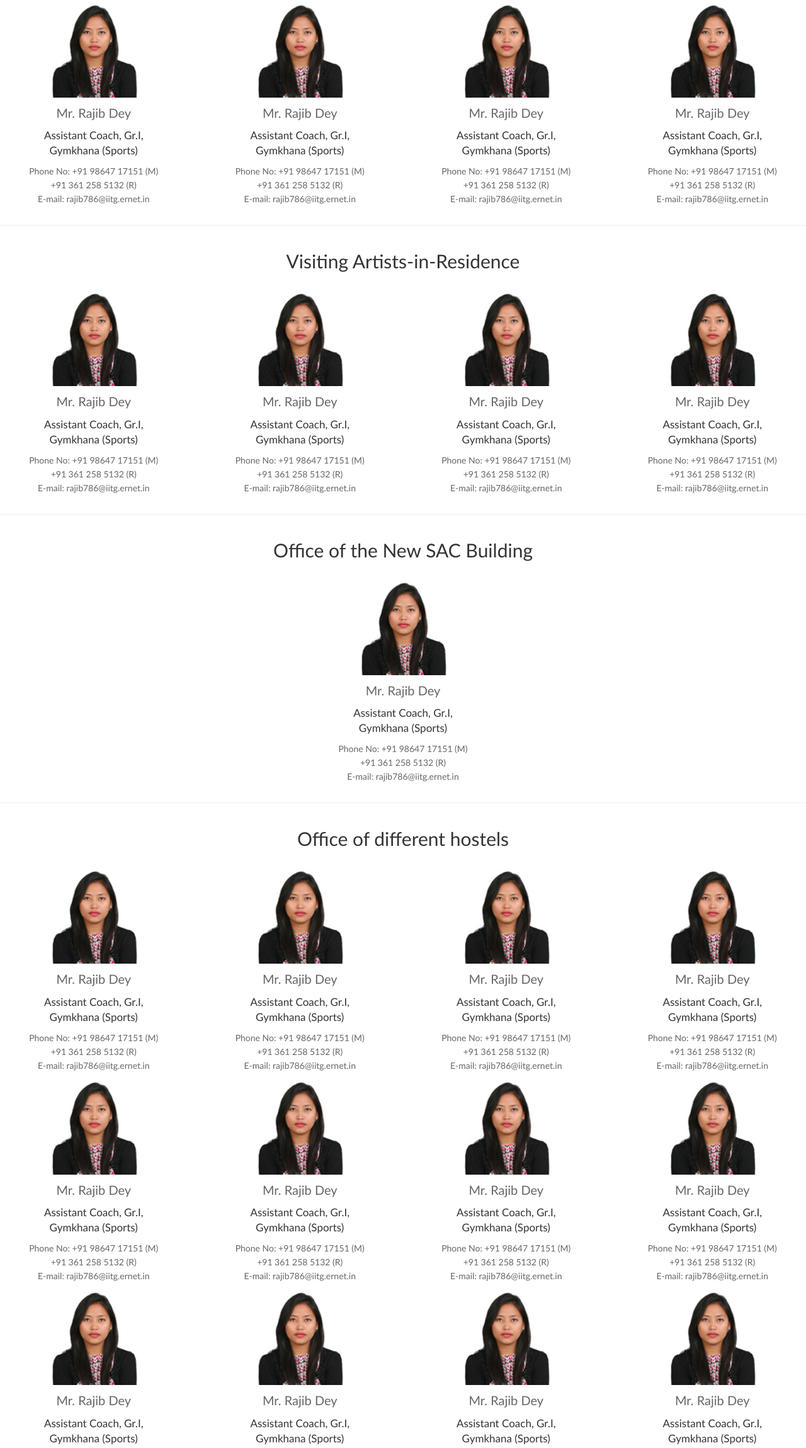
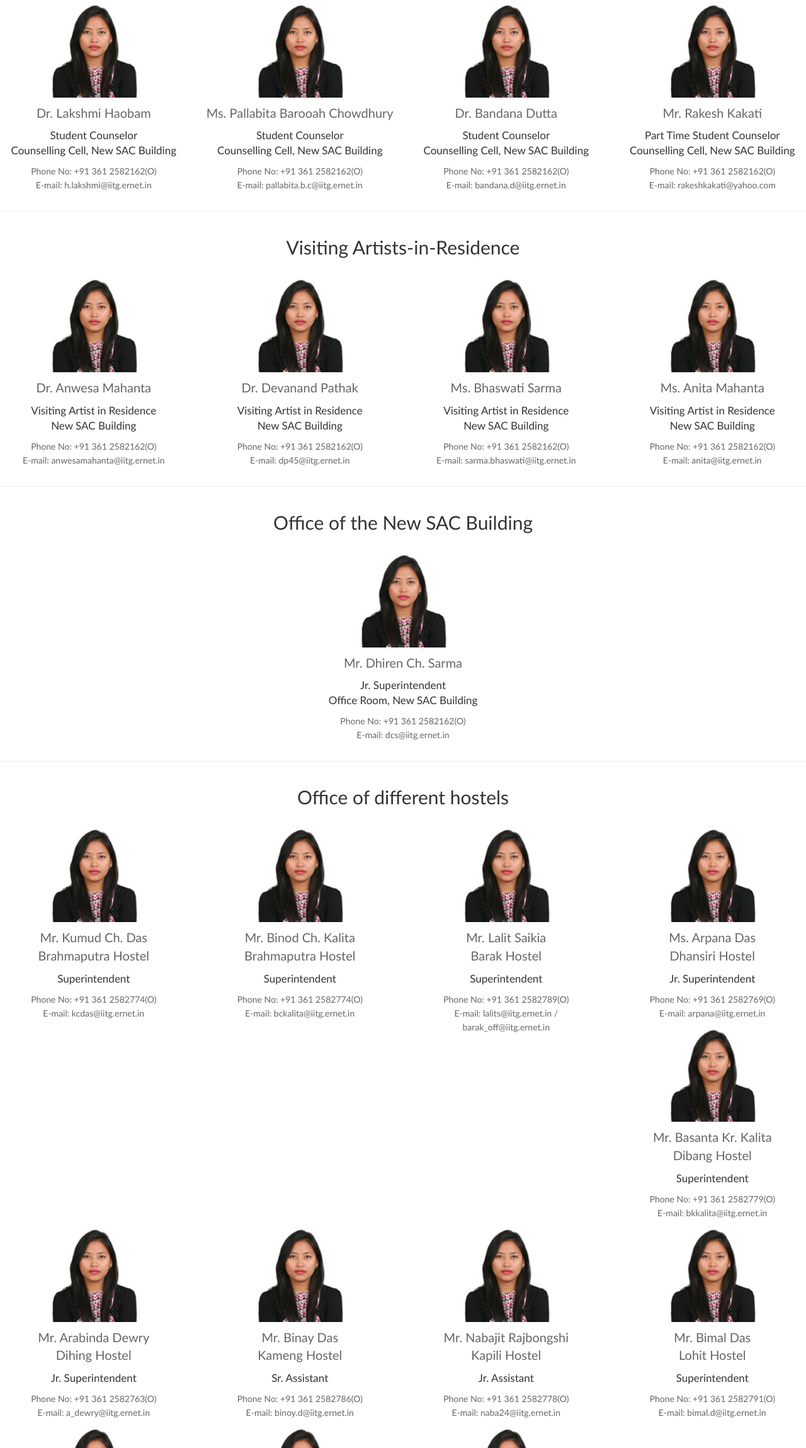
Before and after one commit to Rishav1/NSS_Student_affairs, a plain HTML site: page people.htm in a window 1280 px wide. Shown: the part 2584-4883 px from the top of the page at 63% size. Drawn offline with nearby package versions, Linux system fonts and the light colour scheme.

Commit message:
peoples updated

```diff
--- a/people.htm
+++ b/people.htm
@@ -415,34 +415,34 @@ a:link{
 <div class="row" style="text-align:center;margin-top:20px;">
       <div class=" col-sm-3"style="text-align:center;">
             <img class="img-responsive" src="images/ruthi_117x127.jpg" height="170px" width="140px" style="margin-bottom:10px" />
-            <p class="peoplehead">Mr. Rajib Dey</p>
-            <p class="peopledesig">Assistant Coach, Gr.I,<br>Gymkhana (Sports)</p>
-            <p class="peoplecontact"> Phone No: +91 98647 17151 (M)<br>+91 361 258 5132 (R)<br>
-                                      E-mail: rajib786@iitg.ernet.in<br>
+            <p class="peoplehead">Dr. Lakshmi Haobam</p>
+            <p class="peopledesig">Student Counselor<br>Counselling Cell, New SAC Building</p>
+            <p class="peoplecontact"> Phone No: +91 361 2582162(O)<br>
+                                      E-mail: h.lakshmi@iitg.ernet.in<br>
                                 </p>
       </div>
       <div class=" col-sm-3"style="text-align:center;">
             <img class="img-responsive" src="images/ruthi_117x127.jpg" height="170px" width="140px" style="margin-bottom:10px" />
-            <p class="peoplehead">Mr. Rajib Dey</p>
-            <p class="peopledesig">Assistant Coach, Gr.I,<br>Gymkhana (Sports)</p>
-            <p class="peoplecontact"> Phone No: +91 98647 17151 (M)<br>+91 361 258 5132 (R)<br>
-                                      E-mail: rajib786@iitg.ernet.in<br>
+            <p class="peoplehead">Ms. Pallabita Barooah Chowdhury</p>
+            <p class="peopledesig">Student Counselor<br>Counselling Cell, New SAC Building</p>
+            <p class="peoplecontact"> Phone No: +91 361 2582162(O)<br>
+                                      E-mail: pallabita.b.c@iitg.ernet.in<br>
                                 </p>
       </div>
       <div class=" col-sm-3"style="text-align:center;">
             <img class="img-responsive" src="images/ruthi_117x127.jpg" height="170px" width="140px" style="margin-bottom:10px" />
-            <p class="peoplehead">Mr. Rajib Dey</p>
-            <p class="peopledesig">Assistant Coach, Gr.I,<br>Gymkhana (Sports)</p>
-            <p class="peoplecontact"> Phone No: +91 98647 17151 (M)<br>+91 361 258 5132 (R)<br>
-                                      E-mail: rajib786@iitg.ernet.in<br>
+            <p class="peoplehead">Dr. Bandana Dutta</p>
+            <p class="peopledesig">Student Counselor<br>Counselling Cell, New SAC Building</p>
+            <p class="peoplecontact"> Phone No: +91 361 2582162(O)<br>
+                                      E-mail: bandana.d@iitg.ernet.in<br>
                                 </p>
       </div>
       <div class=" col-sm-3"style="text-align:center;">
             <img class="img-responsive" src="images/ruthi_117x127.jpg" height="170px" width="140px" style="margin-bottom:10px" />
-            <p class="peoplehead">Mr. Rajib Dey</p>
-            <p class="peopledesig">Assistant Coach, Gr.I,<br>Gymkhana (Sports)</p>
-            <p class="peoplecontact"> Phone No: +91 98647 17151 (M)<br>+91 361 258 5132 (R)<br>
-                                      E-mail: rajib786@iitg.ernet.in<br>
+            <p class="peoplehead">Mr. Rakesh Kakati</p>
+            <p class="peopledesig">Part Time Student Counselor<br>Counselling Cell, New SAC Building</p>
+            <p class="peoplecontact"> Phone No: +91 361 2582162(O)<br>
+                                      E-mail: rakeshkakati@yahoo.com<br>
                                 </p>
       </div>
 
@@ -458,34 +458,34 @@ a:link{
 <div class="row" style="text-align:center;margin-top:20px;">
       <div class=" col-sm-3"style="text-align:center;">
             <img class="img-responsive" src="images/ruthi_117x127.jpg" height="170px" width="140px" style="margin-bottom:10px" />
-            <p class="peoplehead">Mr. Rajib Dey</p>
-            <p class="peopledesig">Assistant Coach, Gr.I,<br>Gymkhana (Sports)</p>
-            <p class="peoplecontact"> Phone No: +91 98647 17151 (M)<br>+91 361 258 5132 (R)<br>
-                                      E-mail: rajib786@iitg.ernet.in<br>
+            <p class="peoplehead">Dr. Anwesa Mahanta</p>
+            <p class="peopledesig">Visiting Artist in Residence<br>New SAC Building</p>
+            <p class="peoplecontact"> Phone No: +91 361 2582162(O)<br>
+                                      E-mail: anwesamahanta@iitg.ernet.in<br>
                                 </p>
       </div>
       <div class=" col-sm-3"style="text-align:center;">
             <img class="img-responsive" src="images/ruthi_117x127.jpg" height="170px" width="140px" style="margin-bottom:10px" />
-            <p class="peoplehead">Mr. Rajib Dey</p>
-            <p class="peopledesig">Assistant Coach, Gr.I,<br>Gymkhana (Sports)</p>
-            <p class="peoplecontact"> Phone No: +91 98647 17151 (M)<br>+91 361 258 5132 (R)<br>
-                                      E-mail: rajib786@iitg.ernet.in<br>
+            <p class="peoplehead">Dr. Devanand Pathak</p>
+            <p class="peopledesig">Visiting Artist in Residence<br>New SAC Building</p>
+            <p class="peoplecontact"> Phone No: +91 361 2582162(O)<br>
+                                      E-mail: dp45@iitg.ernet.in<br>
                                 </p>
       </div>
       <div class=" col-sm-3"style="text-align:center;">
             <img class="img-responsive" src="images/ruthi_117x127.jpg" height="170px" width="140px" style="margin-bottom:10px" />
-            <p class="peoplehead">Mr. Rajib Dey</p>
-            <p class="peopledesig">Assistant Coach, Gr.I,<br>Gymkhana (Sports)</p>
-            <p class="peoplecontact"> Phone No: +91 98647 17151 (M)<br>+91 361 258 5132 (R)<br>
-                                      E-mail: rajib786@iitg.ernet.in<br>
+            <p class="peoplehead">Ms. Bhaswati Sarma</p>
+            <p class="peopledesig">Visiting Artist in Residence<br>New SAC Building</p>
+            <p class="peoplecontact"> Phone No: +91 361 2582162(O)<br>
+                                      E-mail: sarma.bhaswati@iitg.ernet.in<br>
                                 </p>
       </div>
       <div class=" col-sm-3"style="text-align:center;">
             <img class="img-responsive" src="images/ruthi_117x127.jpg" height="170px" width="140px" style="margin-bottom:10px" />
-            <p class="peoplehead">Mr. Rajib Dey</p>
-            <p class="peopledesig">Assistant Coach, Gr.I,<br>Gymkhana (Sports)</p>
-            <p class="peoplecontact"> Phone No: +91 98647 17151 (M)<br>+91 361 258 5132 (R)<br>
-                                      E-mail: rajib786@iitg.ernet.in<br>
+            <p class="peoplehead">Ms. Anita Mahanta</p>
+            <p class="peopledesig">Visiting Artist in Residence<br>New SAC Building</p>
+            <p class="peoplecontact"> Phone No: +91 361 2582162(O)<br>
+                                      E-mail: anita@iitg.ernet.in<br>
                                 </p>
       </div>
 
@@ -504,10 +504,10 @@ a:link{
 <div class="col-md-4  col-sm-4"></div>
 <div class=" col-sm-4"style="text-align:center;">
             <img class="img-responsive" src="images/ruthi_117x127.jpg" height="170px" width="140px" style="margin-bottom:10px" />
-            <p class="peoplehead">Mr. Rajib Dey</p>
-            <p class="peopledesig">Assistant Coach, Gr.I,<br>Gymkhana (Sports)</p>
-            <p class="peoplecontact"> Phone No: +91 98647 17151 (M)<br>+91 361 258 5132 (R)<br>
-                                      E-mail: rajib786@iitg.ernet.in<br>
+            <p class="peoplehead">Mr. Dhiren Ch. Sarma</p>
+            <p class="peopledesig">Jr. Superintendent<br>Office Room, New SAC Building</p>
+            <p class="peoplecontact"> Phone No: +91 361 2582162(O)<br>
+                                      E-mail: dcs@iitg.ernet.in<br>
                                 </p>
       </div>
 <div class="col-md-4  col-sm-4"></div>
@@ -524,114 +524,114 @@ a:link{
 <div class="row" style="text-align:center;margin-top:20px;">
       <div class=" col-sm-3"style="text-align:center;">
             <img class="img-responsive" src="images/ruthi_117x127.jpg" height="170px" width="140px" style="margin-bottom:10px" />
-            <p class="peoplehead">Mr. Rajib Dey</p>
-            <p class="peopledesig">Assistant Coach, Gr.I,<br>Gymkhana (Sports)</p>
-            <p class="peoplecontact"> Phone No: +91 98647 17151 (M)<br>+91 361 258 5132 (R)<br>
-                                      E-mail: rajib786@iitg.ernet.in<br>
+            <p class="peoplehead">Mr. Kumud Ch. Das<br>Brahmaputra Hostel</p>
+            <p class="peopledesig">Superintendent</p>
+            <p class="peoplecontact"> Phone No: +91 361 2582774(O)<br>
+                                      E-mail: kcdas@iitg.ernet.in<br>
                                 </p>
       </div>
       <div class=" col-sm-3"style="text-align:center;">
             <img class="img-responsive" src="images/ruthi_117x127.jpg" height="170px" width="140px" style="margin-bottom:10px" />
-            <p class="peoplehead">Mr. Rajib Dey</p>
-            <p class="peopledesig">Assistant Coach, Gr.I,<br>Gymkhana (Sports)</p>
-            <p class="peoplecontact"> Phone No: +91 98647 17151 (M)<br>+91 361 258 5132 (R)<br>
-                                      E-mail: rajib786@iitg.ernet.in<br>
+            <p class="peoplehead">Mr. Binod Ch. Kalita<br>Brahmaputra Hostel</p>
+            <p class="peopledesig">Superintendent</p>
+            <p class="peoplecontact"> Phone No: +91 361 2582774(O)<br>
+                                      E-mail: bckalita@iitg.ernet.in<br>
                                 </p>
       </div>
       <div class=" col-sm-3"style="text-align:center;">
             <img class="img-responsive" src="images/ruthi_117x127.jpg" height="170px" width="140px" style="margin-bottom:10px" />
-            <p class="peoplehead">Mr. Rajib Dey</p>
-            <p class="peopledesig">Assistant Coach, Gr.I,<br>Gymkhana (Sports)</p>
-            <p class="peoplecontact"> Phone No: +91 98647 17151 (M)<br>+91 361 258 5132 (R)<br>
-                                      E-mail: rajib786@iitg.ernet.in<br>
+            <p class="peoplehead">Mr. Lalit Saikia<br>Barak Hostel</p>
+            <p class="peopledesig">Superintendent</p>
+            <p class="peoplecontact"> Phone No: +91 361 2582789(O)<br>
+                                      E-mail: lalits@iitg.ernet.in / barak_off@iitg.ernet.in<br>
                                 </p>
       </div>
       <div class=" col-sm-3"style="text-align:center;">
             <img class="img-responsive" src="images/ruthi_117x127.jpg" height="170px" width="140px" style="margin-bottom:10px" />
-            <p class="peoplehead">Mr. Rajib Dey</p>
-            <p class="peopledesig">Assistant Coach, Gr.I,<br>Gymkhana (Sports)</p>
-            <p class="peoplecontact"> Phone No: +91 98647 17151 (M)<br>+91 361 258 5132 (R)<br>
-                                      E-mail: rajib786@iitg.ernet.in<br>
+            <p class="peoplehead">Ms. Arpana Das<br>Dhansiri Hostel</p>
+            <p class="peopledesig">Jr. Superintendent</p>
+            <p class="peoplecontact"> Phone No: +91 361 2582769(O)<br>
+                                      E-mail: arpana@iitg.ernet.in<br>
                                 </p>
       </div>
       <div class=" col-sm-3"style="text-align:center;">
             <img class="img-responsive" src="images/ruthi_117x127.jpg" height="170px" width="140px" style="margin-bottom:10px" />
-            <p class="peoplehead">Mr. Rajib Dey</p>
-            <p class="peopledesig">Assistant Coach, Gr.I,<br>Gymkhana (Sports)</p>
-            <p class="peoplecontact"> Phone No: +91 98647 17151 (M)<br>+91 361 258 5132 (R)<br>
-                                      E-mail: rajib786@iitg.ernet.in<br>
+            <p class="peoplehead">Mr. Basanta Kr. Kalita<br>Dibang Hostel</p>
+            <p class="peopledesig">Superintendent</p>
+            <p class="peoplecontact"> Phone No: +91 361 2582779(O)<br>
+                                      E-mail: bkkalita@iitg.ernet.in<br>
                                 </p>
       </div>
       <div class=" col-sm-3"style="text-align:center;">
             <img class="img-responsive" src="images/ruthi_117x127.jpg" height="170px" width="140px" style="margin-bottom:10px" />
-            <p class="peoplehead">Mr. Rajib Dey</p>
-            <p class="peopledesig">Assistant Coach, Gr.I,<br>Gymkhana (Sports)</p>
-            <p class="peoplecontact"> Phone No: +91 98647 17151 (M)<br>+91 361 258 5132 (R)<br>
-                                      E-mail: rajib786@iitg.ernet.in<br>
+            <p class="peoplehead">Mr. Arabinda Dewry<br>Dihing Hostel</p>
+            <p class="peopledesig">Jr. Superintendent</p>
+            <p class="peoplecontact"> Phone No: +91 361 2582763(O)<br>
+                                      E-mail: a_dewry@iitg.ernet.in<br>
                                 </p>
       </div>
       <div class=" col-sm-3"style="text-align:center;">
             <img class="img-responsive" src="images/ruthi_117x127.jpg" height="170px" width="140px" style="margin-bottom:10px" />
-            <p class="peoplehead">Mr. Rajib Dey</p>
-            <p class="peopledesig">Assistant Coach, Gr.I,<br>Gymkhana (Sports)</p>
-            <p class="peoplecontact"> Phone No: +91 98647 17151 (M)<br>+91 361 258 5132 (R)<br>
-                                      E-mail: rajib786@iitg.ernet.in<br>
+            <p class="peoplehead">Mr. Binay Das<br>Kameng Hostel</p>
+            <p class="peopledesig">Sr. Assistant</p>
+            <p class="peoplecontact"> Phone No: +91 361 2582786(O)<br>
+                                      E-mail: binoy.d@iitg.ernet.in<br>
                                 </p>
       </div>
       <div class=" col-sm-3"style="text-align:center;">
             <img class="img-responsive" src="images/ruthi_117x127.jpg" height="170px" width="140px" style="margin-bottom:10px" />
-            <p class="peoplehead">Mr. Rajib Dey</p>
-            <p class="peopledesig">Assistant Coach, Gr.I,<br>Gymkhana (Sports)</p>
-            <p class="peoplecontact"> Phone No: +91 98647 17151 (M)<br>+91 361 258 5132 (R)<br>
-                                      E-mail: rajib786@iitg.ernet.in<br>
+            <p class="peoplehead">Mr. Nabajit Rajbongshi<br>Kapili Hostel</p>
+            <p class="peopledesig">Jr. Assistant</p>
+            <p class="peoplecontact"> Phone No: +91 361 2582778(O)<br>
+                                      E-mail: naba24@iitg.ernet.in<br>
                                 </p>
       </div>
       <div class=" col-sm-3"style="text-align:center;">
             <img class="img-responsive" src="images/ruthi_117x127.jpg" height="170px" width="140px" style="margin-bottom:10px" />
-            <p class="peoplehead">Mr. Rajib Dey</p>
-            <p class="peopledesig">Assistant Coach, Gr.I,<br>Gymkhana (Sports)</p>
-            <p class="peoplecontact"> Phone No: +91 98647 17151 (M)<br>+91 361 258 5132 (R)<br>
-                                      E-mail: rajib786@iitg.ernet.in<br>
+            <p class="peoplehead">Mr. Bimal Das<br>Lohit Hostel</p>
+            <p class="peopledesig">Superintendent</p>
+            <p class="peoplecontact"> Phone No: +91 361 2582791(O)<br>
+                                      E-mail: bimal.d@iitg.ernet.in<br>
                                 </p>
       </div>
       <div class=" col-sm-3"style="text-align:center;">
             <img class="img-responsive" src="images/ruthi_117x127.jpg" height="170px" width="140px" style="margin-bottom:10px" />
-            <p class="peoplehead">Mr. Rajib Dey</p>
-            <p class="peopledesig">Assistant Coach, Gr.I,<br>Gymkhana (Sports)</p>
-            <p class="peoplecontact"> Phone No: +91 98647 17151 (M)<br>+91 361 258 5132 (R)<br>
-                                      E-mail: rajib786@iitg.ernet.in<br>
+            <p class="peoplehead">Mr. Manash Protim Dutta<br>Manas Hostel</p>
+            <p class="peopledesig">Jr. Assistant</p>
+            <p class="peoplecontact"> Phone No: +91 361 2582783(O)<br>
+                                      E-mail: manas_off@iitg.ernet.in / manashprotim@iitg.ernet.in<br>
                                 </p>
       </div>
       <div class=" col-sm-3"style="text-align:center;">
             <img class="img-responsive" src="images/ruthi_117x127.jpg" height="170px" width="140px" style="margin-bottom:10px" />
-            <p class="peoplehead">Mr. Rajib Dey</p>
-            <p class="peopledesig">Assistant Coach, Gr.I,<br>Gymkhana (Sports)</p>
-            <p class="peoplecontact"> Phone No: +91 98647 17151 (M)<br>+91 361 258 5132 (R)<br>
-                                      E-mail: rajib786@iitg.ernet.in<br>
+            <p class="peoplehead">Mr. Syed Farid Leli<br>Siang Hostel</p>
+            <p class="peopledesig">Superintendent</p>
+            <p class="peoplecontact"> Phone No: +91 361 2582768(O)<br>
+                                      E-mail: sfali@iitg.ernet.in<br>
                                 </p>
       </div>
       <div class=" col-sm-3"style="text-align:center;">
             <img class="img-responsive" src="images/ruthi_117x127.jpg" height="170px" width="140px" style="margin-bottom:10px" />
-            <p class="peoplehead">Mr. Rajib Dey</p>
-            <p class="peopledesig">Assistant Coach, Gr.I,<br>Gymkhana (Sports)</p>
-            <p class="peoplecontact"> Phone No: +91 98647 17151 (M)<br>+91 361 258 5132 (R)<br>
-                                      E-mail: rajib786@iitg.ernet.in<br>
+            <p class="peoplehead">Ms. Pranita Kalita<br>Subansiri Hostel</p>
+            <p class="peopledesig">Jr. Superintendent</p>
+            <p class="peoplecontact">Phone No: +91 361 2582773(O)<br>
+                                      E-mail: pranitak@iitg.ernet.in<br>
                                 </p>
       </div>
       <div class=" col-sm-6"style="text-align:center;">
             <img class="img-responsive" src="images/ruthi_117x127.jpg" height="170px" width="140px" style="margin-bottom:10px" />
-            <p class="peoplehead">Mr. Rajib Dey</p>
-            <p class="peopledesig">Assistant Coach, Gr.I,<br>Gymkhana (Sports)</p>
-            <p class="peoplecontact"> Phone No: +91 98647 17151 (M)<br>+91 361 258 5132 (R)<br>
-                                      E-mail: rajib786@iitg.ernet.in<br>
+            <p class="peoplehead">Mr. Rupinder Singh<br>Umiam Hostel</p>
+            <p class="peopledesig">Sr. Assistant</p>
+            <p class="peoplecontact"> Phone No: +91 361 2582784(O)<br>
+                                      E-mail: rupinder@iitg.ernet.in<br>
                                 </p>
       </div>
       <div class=" col-sm-6"style="text-align:center;">
             <img class="img-responsive" src="images/ruthi_117x127.jpg" height="170px" width="140px" style="margin-bottom:10px" />
-            <p class="peoplehead">Mr. Rajib Dey</p>
-            <p class="peopledesig">Assistant Coach, Gr.I,<br>Gymkhana (Sports)</p>
-            <p class="peoplecontact"> Phone No: +91 98647 17151 (M)<br>+91 361 258 5132 (R)<br>
-                                      E-mail: rajib786@iitg.ernet.in<br>
+            <p class="peoplehead">Mr. Dhiren Ch. Sarma<br>Married Scholars Hostel</p>
+            <p class="peopledesig">Jr. Superintendent<br>Office Room, New SAC Building</p>
+            <p class="peoplecontact"> Phone No: +91 361 2582162(O)<br>
+                                      E-mail: dcs@iitg.ernet.in<br>
                                 </p>
       </div>
 
```
